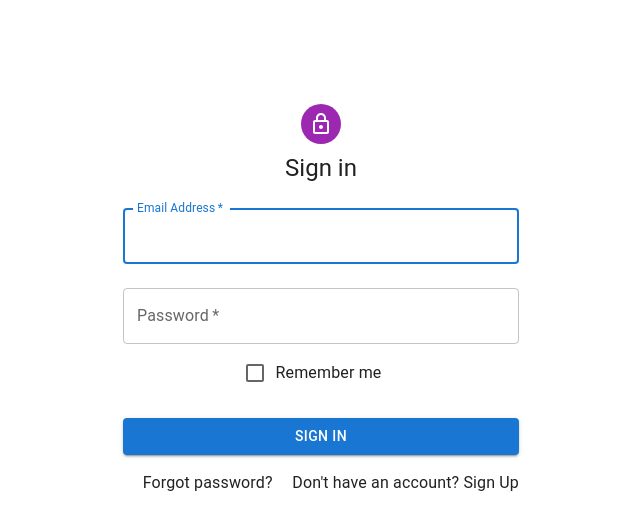
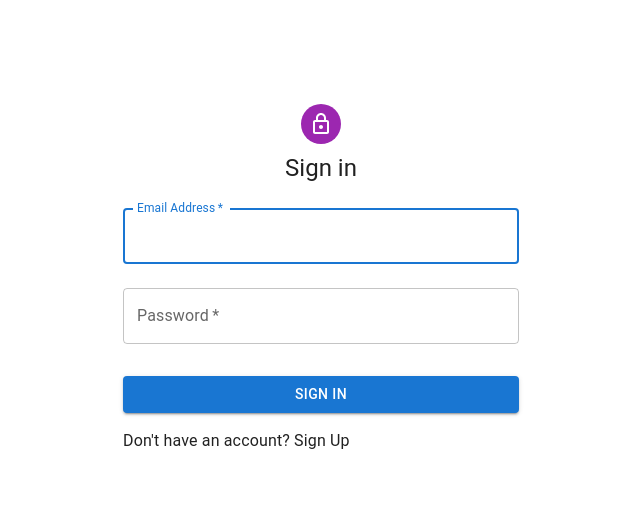
Before and after one commit to pauliesky/project-manager, a React (Vite) app: page /login-in in a window 1280 px wide. Shown: the top 530 px of the page, without its empty margins (319-959 px from the left). Built offline with nearby package versions, Linux system fonts and the light colour scheme.

Commit message:
updated the edit functionality

```diff
--- a/src/components/ShowTask.jsx
+++ b/src/components/ShowTask.jsx
@@ -5,10 +5,10 @@ import { TextField } from "@mui/material";
 import { useSelector, useDispatch } from "react-redux";
 import { useEffect, useState } from "react";
 import { getTaskAsync } from "../redux/reducers/taskSlice";
-import { doc, setDoc } from "firebase/firestore";
-import { db } from "../firebase.config";
+// import { doc, setDoc } from "firebase/firestore";
+// import { db } from "../firebase.config";
 import { deleteTaskAsync } from "../redux/reducers/taskSlice";
-// import { editTaskAsync } from "../redux/reducers/taskSlice";
+import { editTaskAsync } from "../redux/reducers/taskSlice";
 
 const ShowTask = () => {
   const dispatch = useDispatch();
@@ -35,9 +35,12 @@ const ShowTask = () => {
   };
 
   const saveEditHandler = async (id) => {
-    // dispatch(editTaskAsync(updatedTitle, updatedDescription));
+    dispatch(editTaskAsync({id, updatedTitle, updatedDescription}));
     // setEditingId(null);
-    await setDoc(doc(db, "task", id), { updatedTitle, updatedDescription });
+    // await setDoc(doc(db, "task", id), {
+    //   title: updatedTitle,
+    //   description: updatedDescription,
+    // });
     console.log(updatedTitle, updatedDescription);
   };
 
@@ -91,7 +94,10 @@ const ShowTask = () => {
                   value={updatedDescription}
                   onChange={(e) => setUpdatedDescription(e.target.value)}
                 />
-                <Button onClick={saveEditHandler} variant="contained">
+                <Button
+                  onClick={() => saveEditHandler(task.id)}
+                  variant="contained"
+                >
                   Save
                 </Button>
               </div>
--- a/src/pages/LoginIn.jsx
+++ b/src/pages/LoginIn.jsx
@@ -2,9 +2,7 @@ import Avatar from "@mui/material/Avatar";
 import Button from "@mui/material/Button";
 import CssBaseline from "@mui/material/CssBaseline";
 import TextField from "@mui/material/TextField";
-import FormControlLabel from "@mui/material/FormControlLabel";
-import Checkbox from "@mui/material/Checkbox";
-// import Link from "@mui/material/Link";
+
 import Grid from "@mui/material/Grid";
 import Box from "@mui/material/Box";
 import LockOutlinedIcon from "@mui/icons-material/LockOutlined";
@@ -35,8 +33,7 @@ const LoginIn = () => {
       {
         authStatus === "idle";
       }
-      console.log(authError.error)
-
+      console.log(authError.error);
     }
   });
 
@@ -106,10 +103,7 @@ const LoginIn = () => {
                 id="password"
                 autoComplete="current-password"
               />
-              <FormControlLabel
-                control={<Checkbox value="remember" color="primary" />}
-                label="Remember me"
-              />
+
               <Button
                 type="submit"
                 fullWidth
@@ -119,11 +113,7 @@ const LoginIn = () => {
                 Sign In
               </Button>
               <Grid container>
-                <Grid item xs>
-                  <Link href="#" variant="body2">
-                    Forgot password?
-                  </Link>
-                </Grid>
+
                 <Grid item>
                   <Link to="/" variant="body2">
                     {"Don't have an account? Sign Up"}
--- a/src/redux/reducers/taskSlice.js
+++ b/src/redux/reducers/taskSlice.js
@@ -57,7 +57,10 @@ export const editTaskAsync = createAsyncThunk(
   "task/editTask",
   async ({ id, updatedTitle, updatedDescription }) => {
     try {
-      await setDoc(doc(db, "task", id), { updatedTitle, updatedDescription });
+      await setDoc(doc(db, "task", id), {
+        title: updatedTitle,
+        description: updatedDescription,
+      });
       console.log(`Document with ID edited successfully.`);
       window.alert(`Document with ID  edited successfully.`);
       // return { id, updatedTitle, updatedDescription };
```
